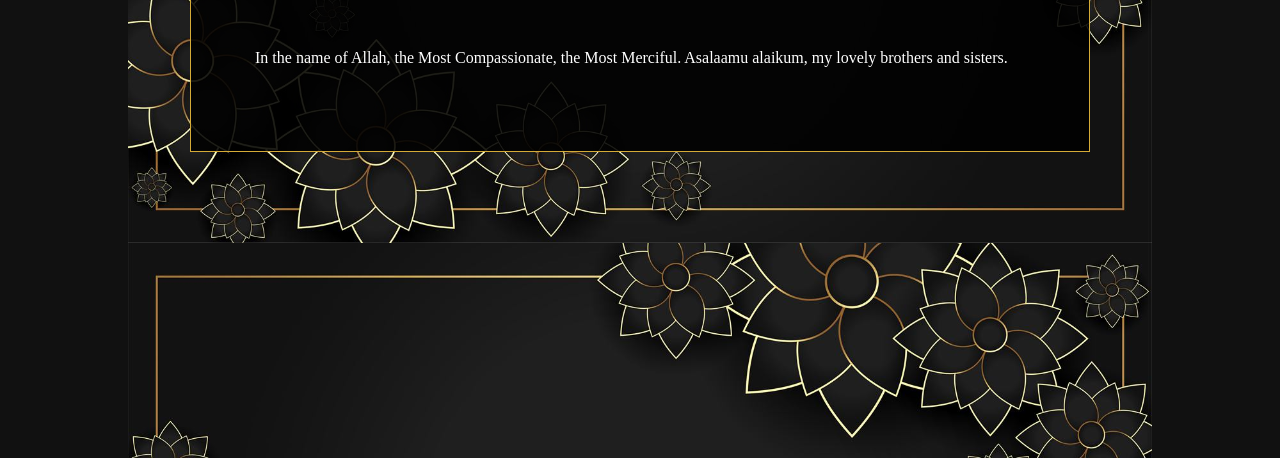
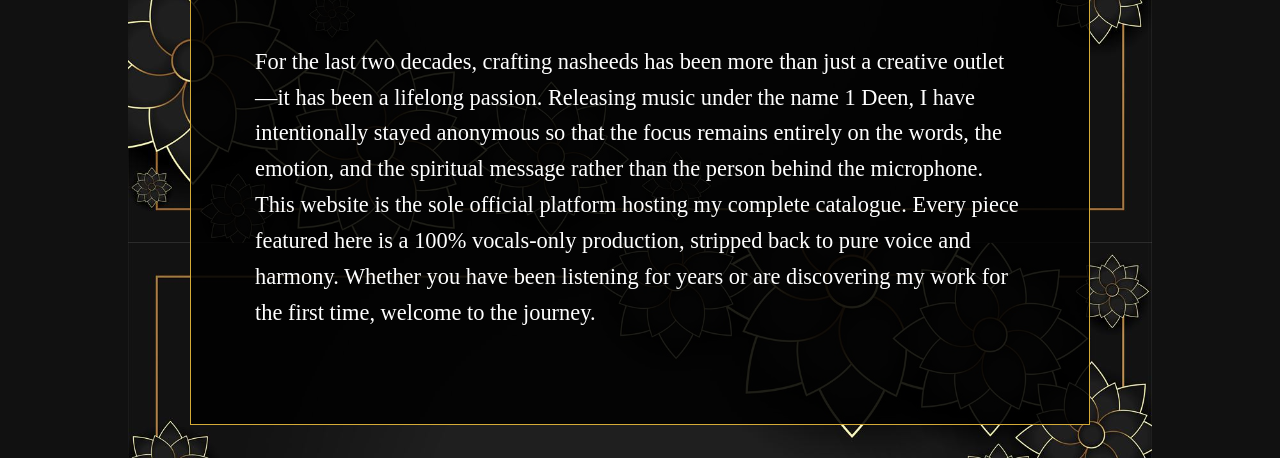
Before and after one commit to Tibnaamer/1-DEEN, a plain HTML site: page Assets/about.html in a window 1280 px wide. Shown: the part 342-800 px from the top of the page. Drawn offline with Linux system fonts and the light colour scheme.

Commit message:
Made final amendments + updated README
Made final amendments + updated README

```diff
--- a/Assets/about.html
+++ b/Assets/about.html
@@ -33,7 +33,8 @@
     <main class="page-content">
       <section class="content-card">
         <h1>About Me</h1>
-        <p>In the name of Allah, the Most Compassionate, the Most Merciful. Asalaamu alaikum, my lovely brothers and sisters.</p>
+        <p class="about-section">For the last two decades, crafting nasheeds has been more than just a creative outlet—it has been a lifelong passion. Releasing music under the name 1 Deen, I have intentionally stayed anonymous so that the focus remains entirely on the words, the emotion, and the spiritual message rather than the person behind the microphone.
+          This website is the sole official platform hosting my complete catalogue. Every piece featured here is a 100% vocals-only production, stripped back to pure voice and harmony. Whether you have been listening for years or are discovering my work for the first time, welcome to the journey.</p>
       </section>
     </main>
   </body>
--- a/Assets/style.css
+++ b/Assets/style.css
@@ -167,6 +167,12 @@ body.home-page {
   line-height: 1.6;
 }
 
+.about-section {
+  margin: 18px 0 30px;
+  font-size: clamp(1.1rem, 2.5vw, 1.4rem);
+  line-height: 1.6;
+}
+
 .hero-actions {
   display: flex;
   flex-wrap: wrap;
```
Also changed, not shown: Assets/home.html (+2 -2 lines), Images/Lighthouse-performance.png (added), 1 other file.
